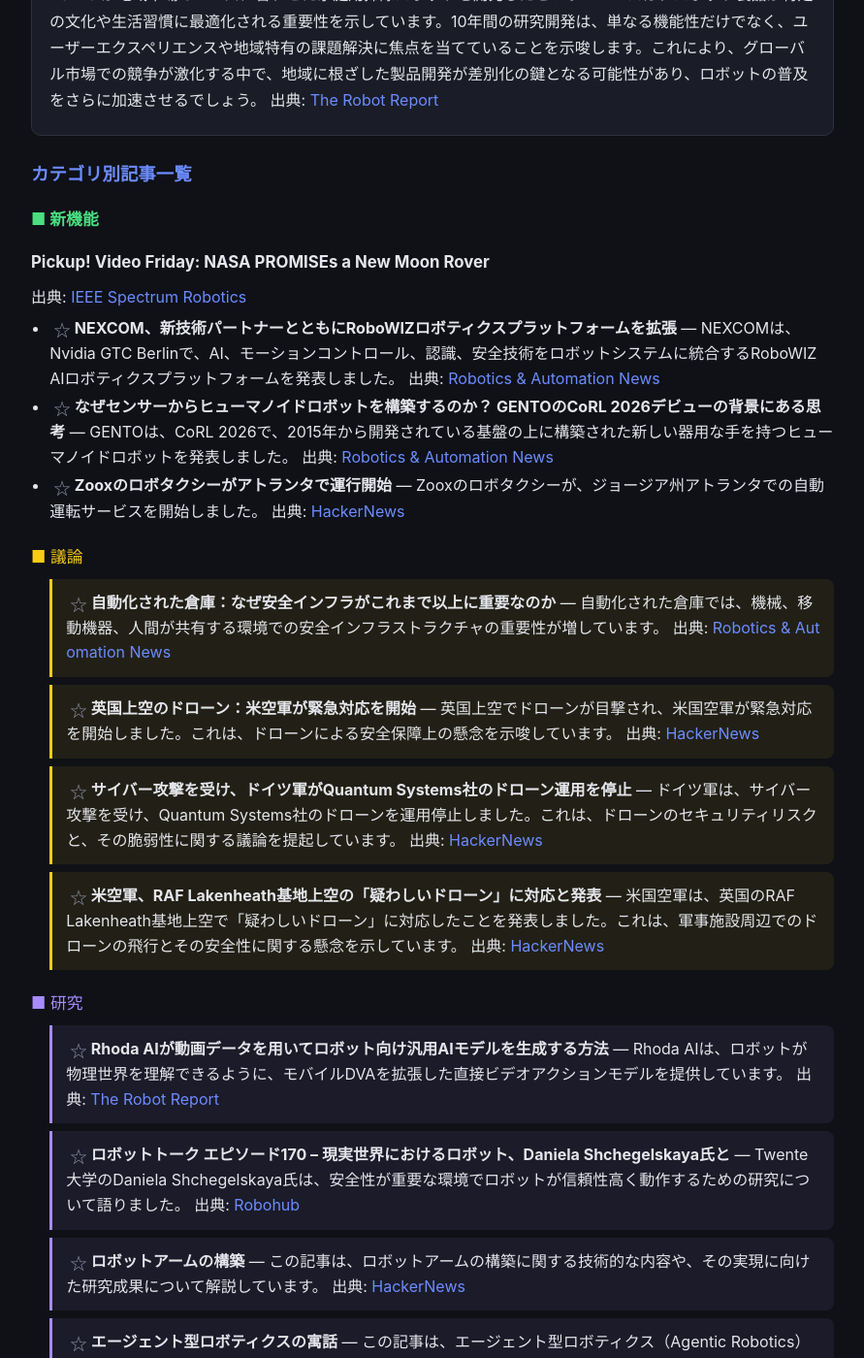
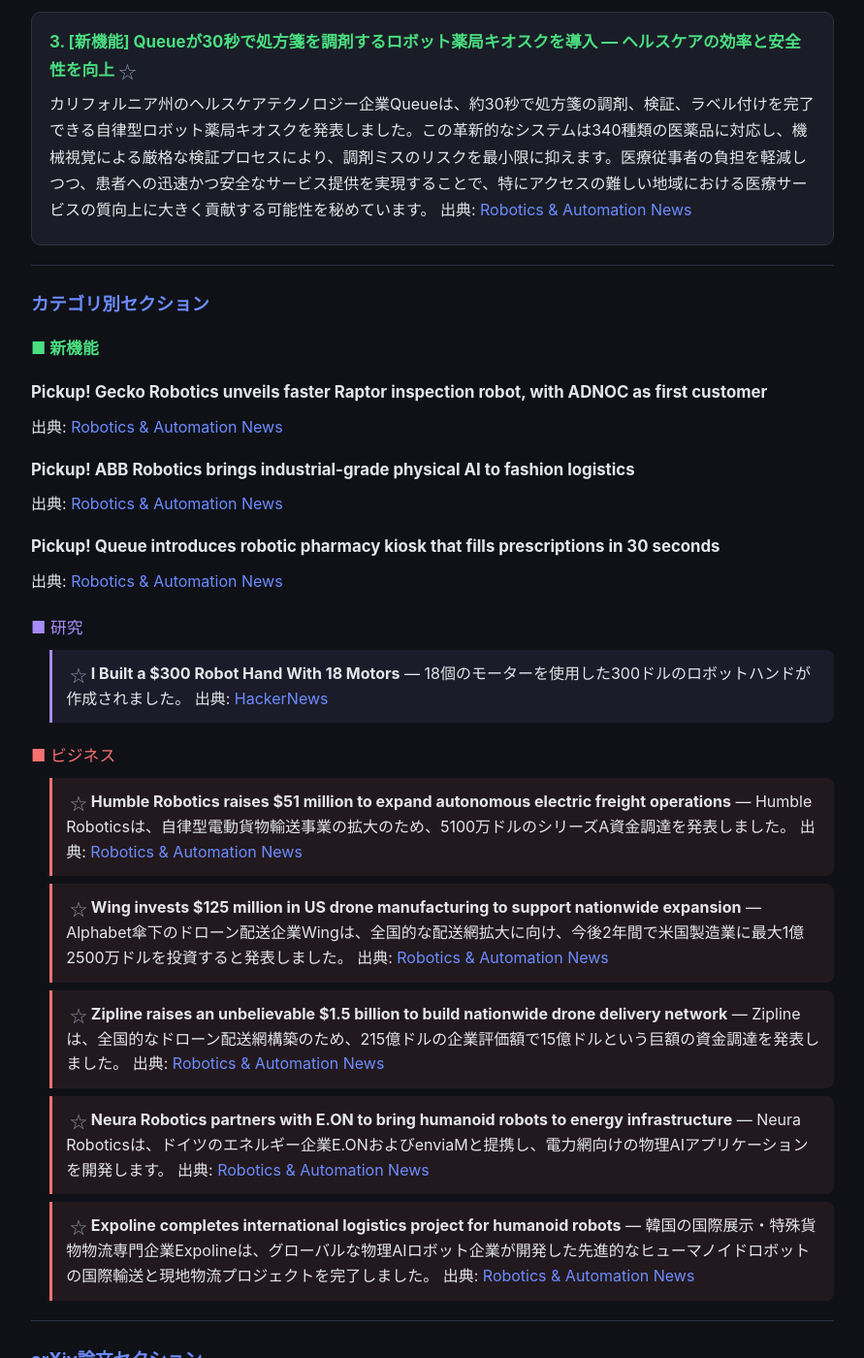
Before and after one commit to otouhu93/nsknowledge-pages, a Jekyll site: the page built from daily/2026-11-14_ai-news.md, in a window 1280 px wide and 1400 px high, scrolled down 739 px. Shown: the whole window at 97% size, without its empty margins (194-1085 px from the left). Built offline with Jekyll 4.4.1, drawn with Linux system fonts in a browser that asks for light colours; our own code applies the rules of GitHub Pages for plain Markdown files; some of the changed text lies outside the part shown.

Commit message:
Add daily report: 2026-11-14_ai-news

```diff
--- a/daily/2026-11-14_ai-news.md
+++ b/daily/2026-11-14_ai-news.md
@@ -2,80 +2,69 @@
 layout: report
 date: 2026-11-14
 type: daily
-total_articles: 17
+total_articles: 9
 ---
-
 # フィジカルAI ニュース日次レポート — 2026年11月14日（土）
 
 ## 本日のピックアップ
 
-### 1. [ビジネス] OpenAI、汎用モデルがロボットを動かし始めたためロボティクスチームを解散
-OpenAIがロボティクスチームを解散したというニュースは、AI開発における重要な転換点を示唆しています。これは、特定のハードウェアに特化したロボティクス開発から、汎用AIモデルが様々なロボットを制御できるようになるという、より高次のアプローチへの移行を意味します。OpenAIの汎用モデルが物理世界でロボットを操作する能力を獲得したことで、AIとロボティクスの統合がさらに加速し、今後のロボット開発の方向性に大きな影響を与える可能性があります。
-出典: [HackerNews](https://fortune.com/2026/11/13/openai-disbands-robotics-team-as-its-general-models-start-running-robots/)
+### 1. [新機能] Gecko Roboticsが高速点検ロボット「Raptor」を発表、ADNOCが初顧客に — 次世代産業用点検ロボットの登場
+Gecko Roboticsは、産業インフラの点検を革新する次世代ロボット「Raptor」を発表しました。このロボットは、既存システムと比較して大幅にデータ収集速度を向上させ、大規模な設備点検の効率化に貢献します。初顧客としてUAEのアブダビ石油公社（ADNOC）が決定しており、これにより中東の重要なエネルギーインフラにおけるスマートメンテナンスの導入が加速する見込みです。高精度かつ迅速な点検は、予知保全を強化し、ダウンタイムの削減と運用安全性の向上に寄与すると期待されます。
+出典: [Robotics & Automation News](https://roboticsandautomationnews.com/2026/11/14/gecko-robotics-unveils-faster-raptor-inspection-robot-with-adnoc-as-first-customer/107096/)
 
-### 2. [新機能] Video Friday: NASAが新しい月面ローバーを約束
-NASAが新たな月面ローバーの計画を発表したことは、宇宙探査におけるロボティクスの重要性を改めて浮き彫りにします。この新しいローバーは、将来の月面ミッション、特にアルテミス計画のような有人探査の準備において、重要な役割を果たすことが期待されます。過酷な月面環境での長期的な運用能力や、科学的探査能力の向上は、宇宙ロボット技術の進化を推進し、月やその先の深宇宙探査に向けた基盤を築くことでしょう。
-出典: [IEEE Spectrum Robotics](https://spectrum.ieee.org/video-friday-moon-rover-promise)
+### 2. [新機能] ABB Robotics、ファッション物流に産業グレードの物理AIを導入 — AIによる物流最適化を加速
+ABB Roboticsは、AI Robot TrainerをFashion Inductorモジュールに統合した、業界初のビジョンベース物理AIソリューションを発表しました。これにより、ファッション業界における物流アプリケーションの導入、拡張、最適化にかかる労力とリスクが大幅に軽減されます。複雑な形状を持つアパレル製品のハンドリングや仕分け作業の自動化が進むことで、サプライチェーン全体の効率化とコスト削減に繋がり、ファッション業界の生産性向上に貢献するでしょう。
+出典: [Robotics & Automation News](https://roboticsandautomationnews.com/2026/11/14/abb-robotics-brings-industrial-grade-physical-ai-to-fashion-logistics/107087/)
 
-### 3. [ビジネス] Narwal、地域ニーズに応えるロボット掃除機を開発
-Narwalが地域市場のニーズに合わせた家庭用掃除ロボットを開発したというニュースは、ロボット製品が特定の文化や生活習慣に最適化される重要性を示しています。10年間の研究開発は、単なる機能性だけでなく、ユーザーエクスペリエンスや地域特有の課題解決に焦点を当てていることを示唆します。これにより、グローバル市場での競争が激化する中で、地域に根ざした製品開発が差別化の鍵となる可能性があり、ロボットの普及をさらに加速させるでしょう。
-出典: [The Robot Report](https://www.therobotreport.com/narwal-builds-robot-vacuums-to-serve-regional-needs/)
+### 3. [新機能] Queueが30秒で処方箋を調剤するロボット薬局キオスクを導入 — ヘルスケアの効率と安全性を向上
+カリフォルニア州のヘルスケアテクノロジー企業Queueは、約30秒で処方箋の調剤、検証、ラベル付けを完了できる自律型ロボット薬局キオスクを発表しました。この革新的なシステムは340種類の医薬品に対応し、機械視覚による厳格な検証プロセスにより、調剤ミスのリスクを最小限に抑えます。医療従事者の負担を軽減しつつ、患者への迅速かつ安全なサービス提供を実現することで、特にアクセスの難しい地域における医療サービスの質向上に大きく貢献する可能性を秘めています。
+出典: [Robotics & Automation News](https://roboticsandautomationnews.com/2026/11/14/queue-introduces-robotic-pharmacy-kiosk-that-fills-prescriptions-in-30-seconds/107084/)
 
-## カテゴリ別記事一覧
+---
+
+## カテゴリ別セクション
 
 ### ■ 新機能
-### Pickup! Video Friday: NASA PROMISEs a New Moon Rover
-出典: [IEEE Spectrum Robotics](https://spectrum.ieee.org/video-friday-moon-rover-promise)
-- **NEXCOM、新技術パートナーとともにRoboWIZロボティクスプラットフォームを拡張** — NEXCOMは、Nvidia GTC Berlinで、AI、モーションコントロール、認識、安全技術をロボットシステムに統合するRoboWIZ AIロボティクスプラットフォームを発表しました。
-  出典: [Robotics & Automation News](https://roboticsandautomationnews.com/2026/11/14/nexcom-expands-robowiz-robotics-platform-with-new-technology-partners/107080/)
-- **なぜセンサーからヒューマノイドロボットを構築するのか？ GENTOのCoRL 2026デビューの背景にある思考** — GENTOは、CoRL 2026で、2015年から開発されている基盤の上に構築された新しい器用な手を持つヒューマノイドロボットを発表しました。
-  出典: [Robotics & Automation News](https://roboticsandautomationnews.com/2026/11/13/why-build-a-humanoid-robot-from-the-sensor-up-the-thinking-behind-gentos-corl-2026-debut/107075/)
-- **Zooxのロボタクシーがアトランタで運行開始** — Zooxのロボタクシーが、ジョージア州アトランタでの自動運転サービスを開始しました。
-  出典: [HackerNews](https://zoox.com/journal/atlanta-expansion-robotaxi)
-
-### ■ 議論
-- **自動化された倉庫：なぜ安全インフラがこれまで以上に重要なのか** — 自動化された倉庫では、機械、移動機器、人間が共有する環境での安全インフラストラクチャの重要性が増しています。
-  出典: [Robotics & Automation News](https://roboticsandautomationnews.com/2026/11/13/automated-warehouses-why-safety-infrastructure-matters-more-than-ever/107070/)
-- **英国上空のドローン：米空軍が緊急対応を開始** — 英国上空でドローンが目撃され、米国空軍が緊急対応を開始しました。これは、ドローンによる安全保障上の懸念を示唆しています。
-  出典: [HackerNews](https://www.express.co.uk/news/uk/2266117/drones-uk-skies-us)
-- **サイバー攻撃を受け、ドイツ軍がQuantum Systems社のドローン運用を停止** — ドイツ軍は、サイバー攻撃を受け、Quantum Systems社のドローンを運用停止しました。これは、ドローンのセキュリティリスクと、その脆弱性に関する議論を提起しています。
-  出典: [HackerNews](https://www.ft.com/content/783504cd-aa28-453a-a223-7a34eee86ce8)
-- **米空軍、RAF Lakenheath基地上空の「疑わしいドローン」に対応と発表** — 米国空軍は、英国のRAF Lakenheath基地上空で「疑わしいドローン」に対応したことを発表しました。これは、軍事施設周辺でのドローンの飛行とその安全性に関する懸念を示しています。
-  出典: [HackerNews](https://www.bbc.com/news/articles/c6jd75geegzyo)
+### Pickup! Gecko Robotics unveils faster Raptor inspection robot, with ADNOC as first customer
+出典: [Robotics & Automation News](https://roboticsandautomationnews.com/2026/11/14/gecko-robotics-unveils-faster-raptor-inspection-robot-with-adnoc-as-first-customer/107096/)
+### Pickup! ABB Robotics brings industrial-grade physical AI to fashion logistics
+出典: [Robotics & Automation News](https://roboticsandautomationnews.com/2026/11/14/abb-robotics-brings-industrial-grade-physical-ai-to-fashion-logistics/107087/)
+### Pickup! Queue introduces robotic pharmacy kiosk that fills prescriptions in 30 seconds
+出典: [Robotics & Automation News](https://roboticsandautomationnews.com/2026/11/14/queue-introduces-robotic-pharmacy-kiosk-that-fills-prescriptions-in-30-seconds/107084/)
 
 ### ■ 研究
-- **Rhoda AIが動画データを用いてロボット向け汎用AIモデルを生成する方法** — Rhoda AIは、ロボットが物理世界を理解できるように、モバイルDVAを拡張した直接ビデオアクションモデルを提供しています。
-  出典: [The Robot Report](https://www.therobotreport.com/how-rhoda-ai-is-using-video-data-to-create-generalized-ai-models-for-robots/)
-- **ロボットトーク エピソード170 – 現実世界におけるロボット、Daniela Shchegelskaya氏と** — Twente大学のDaniela Shchegelskaya氏は、安全性が重要な環境でロボットが信頼性高く動作するための研究について語りました。
-  出典: [Robohub](https://robohub.org/robot-talk-episode-170-robots-in-the-real-world-with-daniela-shchegelskaya/)
-- **ロボットアームの構築** — この記事は、ロボットアームの構築に関する技術的な内容や、その実現に向けた研究成果について解説しています。
-  出典: [HackerNews](https://twitter.com/farevalo27/status/2121364960718750055)
-- **エージェント型ロボティクスの寓話** — この記事は、エージェント型ロボティクス（Agentic Robotics）の概念とその可能性について、比喩的な物語を通して解説する研究論文です。
-  出典: [HackerNews](https://pokeandwiggle.com/blog/agentic-robotics#part-oneagentic-compared-to-end-to-end-policies)
+- **I Built a $300 Robot Hand With 18 Motors** — 18個のモーターを使用した300ドルのロボットハンドが作成されました。
+  出典: [HackerNews](https://www.youtube.com/watch?v=Sk0x-xMNQks)
 
 ### ■ ビジネス
-### Pickup! OpenAI disbands its robotics team as its general models start running robots
-出典: [HackerNews](https://fortune.com/2026/11/13/openai-disbands-robotics-team-as-its-general-models-start-running-robots/)
-### Pickup! Narwal builds robot vacuums to serve regional needs
-出典: [The Robot Report](https://www.therobotreport.com/narwal-builds-robot-vacuums-to-serve-regional-needs/)
-- **AGIBOT G2ロボット6台、上海のコンビニエンスストア24時間試験で1,730タスクを完了** — AGIBOT G2ロボット6台が、上海のコンビニエンスストアでの24時間試験運用で1,730のタスクを完了し、うち4台が性能評価を通過しました。
-  出典: [The Robot Report](https://www.therobotreport.com/six-agibot-g2-robots-complete-1730-tasks-in-24-hour-shanghai-convenience-store-trial/)
-- **テスラのロボタクシー車両「利回り170％」　個人運用で試算** — テスラの自動運転タクシーCybercabは、個人運用で10年間で最大50万ドルの収益性を達成する可能性があると試算されています。
-  出典: [自動運転ラボ](https://jidounten-lab.com/u_70025)
-- **テスラ、ロボタクシーに集中か！？サイバートラック生産を停止しサイバーキャブ増産へ** — テスラは2027年半ばにサイバートラックの生産を縮小し、自動運転ロボタクシーCybercabの増産に注力する方針です。
-  出典: [自動運転ラボ](https://jidounten-lab.com/u_70052)
+- **Humble Robotics raises $51 million to expand autonomous electric freight operations** — Humble Roboticsは、自律型電動貨物輸送事業の拡大のため、5100万ドルのシリーズA資金調達を発表しました。
+  出典: [Robotics & Automation News](https://roboticsandautomationnews.com/2026/11/14/humble-robotics-raises-51-million-to-expand-autonomous-electric-freight-operations/107110/)
+- **Wing invests $125 million in US drone manufacturing to support nationwide expansion** — Alphabet傘下のドローン配送企業Wingは、全国的な配送網拡大に向け、今後2年間で米国製造業に最大1億2500万ドルを投資すると発表しました。
+  出典: [Robotics & Automation News](https://roboticsandautomationnews.com/2026/11/14/wing-invests-125-million-in-us-drone-manufacturing-to-support-nationwide-expansion/107107/)
+- **Zipline raises an unbelievable $1.5 billion to build nationwide drone delivery network** — Ziplineは、全国的なドローン配送網構築のため、215億ドルの企業評価額で15億ドルという巨額の資金調達を発表しました。
+  出典: [Robotics & Automation News](https://roboticsandautomationnews.com/2026/11/14/zipline-raises-an-unbelievable-1-5-billion-to-build-nationwide-drone-delivery-network/107104/)
+- **Neura Robotics partners with E.ON to bring humanoid robots to energy infrastructure** — Neura Roboticsは、ドイツのエネルギー企業E.ONおよびenviaMと提携し、電力網向けの物理AIアプリケーションを開発します。
+  出典: [Robotics & Automation News](https://roboticsandautomationnews.com/2026/11/14/neura-robotics-partners-with-e-on-to-bring-humanoid-robots-to-energy-infrastructure/107100/)
+- **Expoline completes international logistics project for humanoid robots** — 韓国の国際展示・特殊貨物物流専門企業Expolineは、グローバルな物理AIロボット企業が開発した先進的なヒューマノイドロボットの国際輸送と現地物流プロジェクトを完了しました。
+  出典: [Robotics & Automation News](https://roboticsandautomationnews.com/2026/11/14/expoline-successfully-completes-multimodal-logistics-project-for-advanced-physical-ai-robots/107092/)
 
-## arXiv論文一覧
+---
+
+## arXiv論文セクション
+
 ### arXiv cs.RO（本日0件）
 
 ### arXiv cs.AI（本日0件）
 
+---
+
 ## 収集状況テーブル
+
 | ソース | 取得件数 | ステータス |
 |---|---|---|
-| The Robot Report | 3 | 取得成功（3件） |
-| IEEE Spectrum Robotics | 1 | 取得成功（1件） |
-| Robohub | 1 | 取得成功（1件） |
+| The Robot Report | 0 | 0件 |
+| IEEE Spectrum Robotics | 0 | 0件 |
+| Robohub | 0 | 0件 |
 | arXiv cs.RO | 0 | 0件 |
 | NVIDIA Robotics Blog | 0 | 0件 |
 | Waymo Blog | 0 | 0件 |
@@ -91,12 +80,12 @@ Narwalが地域市場のニーズに合わせた家庭用掃除ロボットを
 | VentureBeat AI | 0 | 0件 |
 | MIT Tech Review | 0 | 0件 |
 | IEEE Spectrum AI | 0 | 0件 |
-| Robotics & Automation News | 3 | 取得成功（3件） |
+| Robotics & Automation News | 8 | 取得成功（8件） |
 | ScienceDaily Robotics | 0 | 0件 |
 | arXiv cs.AI | 0 | 0件 |
 | ITmedia AI+ | 0 | 0件 |
 | MONOist | 0 | 0件 |
-| 自動運転ラボ | 2 | 取得成功（2件） |
-| HackerNews | 7 | 取得成功（7件） |
+| 自動運転ラボ | 0 | 0件 |
+| HackerNews | 1 | 取得成功（1件） |
 | r/robotics | 0 | 0件 |
 | r/SelfDrivingCars | 0 | 0件 |
```
